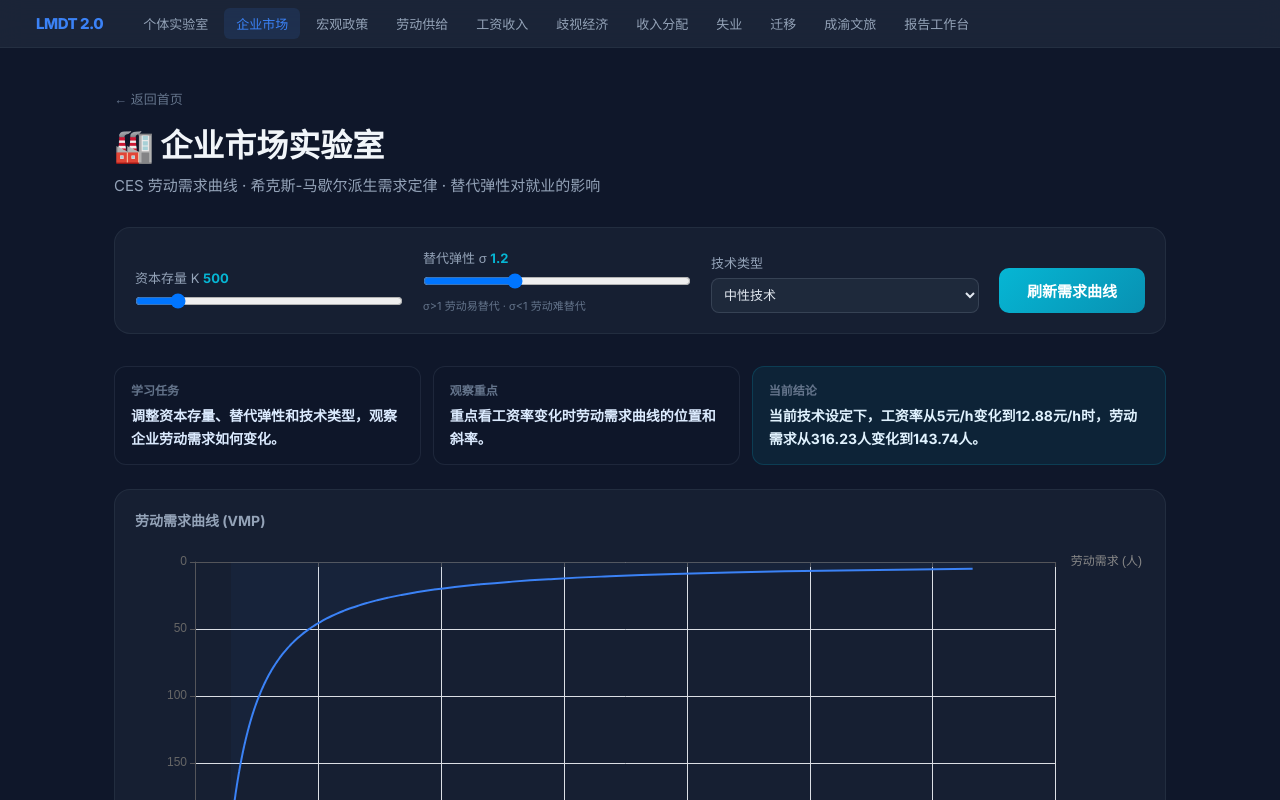
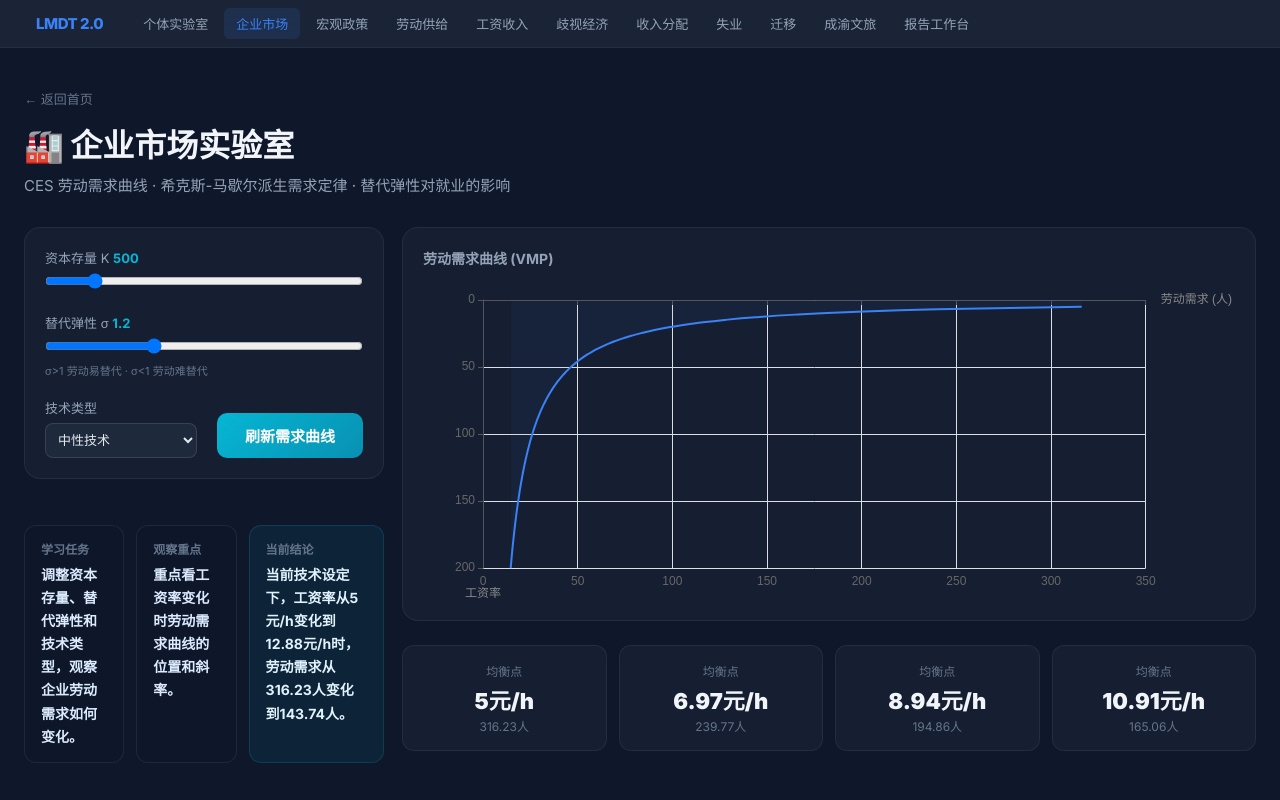
Before and after one commit to yayueli941118-art/lmdt-frontend-v2, a Vue app: page /#/lab/enterprise in a window 1280 px wide. Shown: the top 800 px of the page. Built offline with nearby package versions, Linux system fonts and the light colour scheme; no server answers.

Commit message:
Refine lab dashboard layouts

```diff
--- /dev/null
+++ b/src/components/LabDashboardLayout.vue
@@ -0,0 +1,72 @@
+<template>
+  <section class="lab-dashboard">
+    <aside class="lab-dashboard-side">
+      <slot name="controls"></slot>
+      <slot name="task"></slot>
+      <slot name="record"></slot>
+    </aside>
+    <main class="lab-dashboard-main">
+      <slot name="metrics"></slot>
+      <slot name="primary"></slot>
+    </main>
+  </section>
+  <section v-if="$slots.secondary" class="lab-dashboard-secondary">
+    <slot name="secondary"></slot>
+  </section>
+</template>
+
+<style scoped>
+.lab-dashboard {
+  display: grid;
+  grid-template-columns: minmax(280px, 360px) minmax(0, 1fr);
+  gap: 18px;
+  align-items: start;
+  margin-bottom: 24px;
+}
+.lab-dashboard-side {
+  position: sticky;
+  top: 62px;
+  display: grid;
+  gap: 14px;
+  min-width: 0;
+}
+.lab-dashboard-main {
+  display: grid;
+  gap: 16px;
+  min-width: 0;
+}
+.lab-dashboard-secondary {
+  display: grid;
+  gap: 20px;
+  min-width: 0;
+}
+:deep(.lab-controls) {
+  margin-bottom: 0;
+}
+:deep(.control-band) {
+  margin-bottom: 0;
+}
+:deep(.learning-card) {
+  margin-bottom: 0;
+}
+:deep(.record-panel) {
+  margin-bottom: 0;
+}
+:deep(.chart-card) {
+  margin-bottom: 0;
+}
+:deep(.cards-row) {
+  margin-bottom: 0;
+}
+:deep(.lab-results) {
+  min-width: 0;
+}
+@media (max-width: 1020px) {
+  .lab-dashboard {
+    grid-template-columns: 1fr;
+  }
+  .lab-dashboard-side {
+    position: static;
+  }
+}
+</style>
--- a/src/views/ChengyuTourismLab.vue
+++ b/src/views/ChengyuTourismLab.vue
@@ -6,6 +6,8 @@
       <p>岗位需求预测 · 技能缺口诊断 · 薪酬吸引力模拟 · 政策情景比较</p>
     </div>
 
+    <LabDashboardLayout>
+      <template #controls>
     <section class="lab-controls">
       <div class="control-group">
         <label>城市</label>
@@ -43,20 +45,26 @@
         {{ loading ? '实时更新中…' : '刷新仿真' }}
       </button>
     </section>
+      </template>
 
+      <template #task>
     <LearningTaskCard
       task="设置城市、业态、游客增长和数字化水平，预测成渝文旅产业不同岗位的需求变化。"
       observe="重点观察数字化水平提高后，数字营销、数据分析、智慧景区运营等岗位是否上升。"
       :conclusion="tourismConclusion"
     />
+      </template>
 
+      <template #record>
     <ExperimentRecordPanel
       experiment-name="成渝文旅产业劳动力需求预测"
       :parameters="recordParameters"
       :metrics="recordMetrics"
       :conclusion="tourismConclusion"
     />
+      </template>
 
+      <template #metrics>
     <section class="cards-row">
       <div class="stat-card">
         <span class="stat-label">总岗位需求</span>
@@ -79,7 +87,9 @@
         <span class="stat-val small">{{ result?.policies.recommended || '待计算' }}</span>
       </div>
     </section>
+      </template>
 
+      <template #primary>
     <section class="section-block">
       <div class="section-head">
         <span>A</span>
@@ -99,7 +109,9 @@
         </div>
       </div>
     </section>
+      </template>
 
+      <template #secondary>
     <section class="section-block">
       <div class="section-head">
         <span>B</span>
@@ -196,6 +208,8 @@
         课堂讨论：培训补贴更偏向补齐学生和劳动者能力，数字化投资会推高数字岗位需求，区域人才流动便利化则有助于缓解成都与重庆之间的人才错配。组合政策通常更适合“需求扩张 + 技能升级”同时发生的文旅场景。
       </p>
     </section>
+      </template>
+    </LabDashboardLayout>
   </div>
 </template>
 
@@ -205,6 +219,7 @@ import axios from 'axios'
 import { apiUrl } from '../lib/api'
 import LearningTaskCard from '../components/LearningTaskCard.vue'
 import ExperimentRecordPanel from '../components/ExperimentRecordPanel.vue'
+import LabDashboardLayout from '../components/LabDashboardLayout.vue'
 import VChart from 'vue-echarts'
 import { use } from 'echarts/core'
 import { BarChart, LineChart, GaugeChart } from 'echarts/charts'
@@ -412,7 +427,7 @@ onMounted(run)
 </script>
 
 <style scoped>
-.lab { max-width: 1180px; margin: 0 auto; padding: 40px 24px 72px; }
+.lab { max-width: 1280px; margin: 0 auto; padding: 40px 24px 72px; }
 .lab-header { margin-bottom: 28px; }
 .back-link { color: #64748b; text-decoration: none; font-size: 13px; }
 .lab-header h1 { margin: 12px 0 8px; color: #f8fafc; font-size: 34px; font-weight: 900; }
--- a/src/views/DiscriminationLab.vue
+++ b/src/views/DiscriminationLab.vue
@@ -6,6 +6,8 @@
       <p>Oaxaca-Blinder 工资分解 · 三因素分解（禀赋/系数/交互） · 贝克尔偏见模型</p>
     </div>
 
+    <LabDashboardLayout>
+      <template #controls>
     <div class="lab-controls">
       <div class="control-group">
         <label>歧视程度 <span class="val">{{ discPct }}%</span></label>
@@ -21,13 +23,17 @@
         {{ loading ? '实时更新中…' : '刷新分解' }}
       </button>
     </div>
+      </template>
 
+      <template #task>
     <LearningTaskCard
       task="调整歧视程度和教育差距，观察工资差异可解释部分与不可解释部分的变化。"
       observe="重点区分禀赋差异、系数差异和不可解释差异。"
       :conclusion="discriminationConclusion"
     />
+      </template>
 
+      <template #primary>
     <div v-if="result" class="lab-results">
       <!-- 总览 -->
       <div class="cards-row">
@@ -94,6 +100,8 @@
         思考：歧视不是有效率的市场选择，它会压低一部分劳动者的人力资本回报，也会让企业错过真实生产率。公平就业政策的意义，可以从这里转化为可观察的工资分解。
       </p>
     </div>
+      </template>
+    </LabDashboardLayout>
   </div>
 </template>
 
@@ -102,6 +110,7 @@ import { ref, computed, onMounted, watch } from 'vue'
 import axios from 'axios'
 import { apiUrl } from '../lib/api'
 import LearningTaskCard from '../components/LearningTaskCard.vue'
+import LabDashboardLayout from '../components/LabDashboardLayout.vue'
 import VChart from 'vue-echarts'
 import { use } from 'echarts/core'
 import { BarChart } from 'echarts/charts'
@@ -192,7 +201,7 @@ onMounted(run)
 </script>
 
 <style scoped>
-.lab { max-width: 1100px; margin: 0 auto; padding: 40px 24px; }
+.lab { max-width: 1280px; margin: 0 auto; padding: 40px 24px; }
 .lab-header { margin-bottom: 32px; }
 .back-link { color: #64748b; text-decoration: none; font-size: 13px; }
 .lab-header h1 { font-size: 32px; font-weight: 900; margin: 12px 0 8px; color: #f1f5f9; }
--- a/src/views/EnterpriseLab.vue
+++ b/src/views/EnterpriseLab.vue
@@ -6,6 +6,8 @@
       <p>CES 劳动需求曲线 · 希克斯-马歇尔派生需求定律 · 替代弹性对就业的影响</p>
     </div>
 
+    <LabDashboardLayout>
+      <template #controls>
     <div class="lab-controls">
       <div class="control-group">
         <label>资本存量 K <span class="val">{{ K }}</span></label>
@@ -28,13 +30,17 @@
         {{ loading ? '实时更新中…' : '刷新需求曲线' }}
       </button>
     </div>
+      </template>
 
+      <template #task>
     <LearningTaskCard
       task="调整资本存量、替代弹性和技术类型，观察企业劳动需求如何变化。"
       observe="重点看工资率变化时劳动需求曲线的位置和斜率。"
       :conclusion="demandConclusion"
     />
+      </template>
 
+      <template #primary>
     <div v-if="demandResult" class="lab-results">
       <div class="chart-card">
         <h3>劳动需求曲线 (VMP)</h3>
@@ -49,6 +55,9 @@
         </div>
       </div>
     </div>
+      </template>
+
+      <template #secondary>
 
     <!-- 要素配置 -->
     <div class="section-divider">
@@ -108,6 +117,8 @@
         思考：技术进步不只是“机器替代人”。当资本和劳动形成互补，企业的关键选择会转向岗位再设计、技能培训和人机协同，让效率提升转化为更高质量的就业。
       </p>
     </div>
+      </template>
+    </LabDashboardLayout>
   </div>
 </template>
 
@@ -116,6 +127,7 @@ import { ref, computed, onMounted, watch } from 'vue'
 import axios from 'axios'
 import { apiUrl } from '../lib/api'
 import LearningTaskCard from '../components/LearningTaskCard.vue'
+import LabDashboardLayout from '../components/LabDashboardLayout.vue'
 import VChart from 'vue-echarts'
 import { use } from 'echarts/core'
 import { LineChart, BarChart } from 'echarts/charts'
@@ -244,7 +256,7 @@ onMounted(() => {
 </script>
 
 <style scoped>
-.lab { max-width: 1100px; margin: 0 auto; padding: 40px 24px; }
+.lab { max-width: 1280px; margin: 0 auto; padding: 40px 24px; }
 .lab-header { margin-bottom: 32px; }
 .back-link { color: #64748b; text-decoration: none; font-size: 13px; }
 .lab-header h1 { font-size: 32px; font-weight: 900; margin: 12px 0 8px; color: #f1f5f9; }
--- a/src/views/IncomeDistributionLab.vue
+++ b/src/views/IncomeDistributionLab.vue
@@ -22,6 +22,8 @@
       </div>
     </section>
 
+    <LabDashboardLayout>
+      <template #controls>
     <div class="lab-controls">
       <div class="control-group">
         <label>技能溢价 <span class="val">{{ skillPremium }}%</span></label>
@@ -40,13 +42,17 @@
         <input type="range" v-model.number="educationEqualizer" min="0" max="60" step="5">
       </div>
     </div>
+      </template>
 
+      <template #task>
     <LearningTaskCard
       task="调整技能溢价、收入集中度和再分配政策，观察收入分配是否更均衡。"
       observe="重点看洛伦兹曲线、基尼系数和低收入组增益。"
       :conclusion="incomeConclusion"
     />
+      </template>
 
+      <template #metrics>
     <div class="cards-row">
       <div class="stat-card">
         <span class="stat-label">市场收入 Gini</span>
@@ -65,7 +71,9 @@
         <span class="stat-val">+{{ metrics.bottomGain }}%</span>
       </div>
     </div>
+      </template>
 
+      <template #primary>
     <div class="lab-results two-col">
       <div class="chart-card">
         <h3>洛伦兹曲线：市场分配 vs 政策调节后</h3>
@@ -76,7 +84,9 @@
         <v-chart :option="decileOption" autoresize style="height:340px" />
       </div>
     </div>
+      </template>
 
+      <template #secondary>
     <section class="insight-panel">
       <div>
         <span class="panel-label">观察提示</span>
@@ -87,12 +97,15 @@
         <p>学生可以看到，高质量发展需要效率，也需要通过教育、培训、社会保障和初次分配制度改善，让发展成果更公平地惠及劳动者。</p>
       </div>
     </section>
+      </template>
+    </LabDashboardLayout>
   </div>
 </template>
 
 <script setup>
 import { computed, ref } from 'vue'
 import LearningTaskCard from '../components/LearningTaskCard.vue'
+import LabDashboardLayout from '../components/LabDashboardLayout.vue'
 import VChart from 'vue-echarts'
 import { use } from 'echarts/core'
 import { BarChart, LineChart } from 'echarts/charts'
@@ -213,7 +226,7 @@ const decileOption = computed(() => ({
 </script>
 
 <style scoped>
-.lab { max-width: 1180px; margin: 0 auto; padding: 40px 24px 72px; }
+.lab { max-width: 1280px; margin: 0 auto; padding: 40px 24px 72px; }
 .lab-header { margin-bottom: 24px; }
 .back-link { color: #64748b; text-decoration: none; font-size: 13px; }
 .chapter-kicker { margin-top: 18px; color: #16a34a; font-size: 12px; font-weight: 800; letter-spacing: 1px; text-transform: uppercase; }
--- a/src/views/MacroLab.vue
+++ b/src/views/MacroLab.vue
@@ -6,6 +6,8 @@
       <p>贝弗里奇曲线 · 结构性失业诊断 · AI 冲击 · 政策组合实验</p>
     </div>
 
+    <LabDashboardLayout>
+      <template #controls>
     <div class="lab-controls">
       <div class="control-group">
         <label>AI冲击 <span class="val">{{ aiRisk }}%</span></label>
@@ -27,13 +29,17 @@
         {{ loading ? '实时更新中…' : '刷新贝弗里奇模拟' }}
       </button>
     </div>
+      </template>
 
+      <template #task>
     <LearningTaskCard
       task="调整 AI 冲击、技能错配和政策组合，观察贝弗里奇曲线如何移动。"
       observe="重点看失业率、空缺率和自然失业率之间的缺口。"
       :conclusion="macroConclusion"
     />
+      </template>
 
+      <template #primary>
     <div v-if="result" class="lab-results">
       <!-- 诊断卡 -->
       <div class="diagnosis-card" :class="'diag-' + result.diagnosis_level.toLowerCase()">
@@ -69,6 +75,8 @@
         思考：贝弗里奇曲线外移时，问题往往不只是“岗位少”，还包括技能、地区和信息错配。就业优先政策的落点，可以具体化为培训补贴、公共就业服务和岗位信息平台。
       </p>
     </div>
+      </template>
+    </LabDashboardLayout>
   </div>
 </template>
 
@@ -77,6 +85,7 @@ import { ref, computed, onMounted, watch } from 'vue'
 import axios from 'axios'
 import { apiUrl } from '../lib/api'
 import LearningTaskCard from '../components/LearningTaskCard.vue'
+import LabDashboardLayout from '../components/LabDashboardLayout.vue'
 import VChart from 'vue-echarts'
 import { use } from 'echarts/core'
 import { LineChart } from 'echarts/charts'
@@ -142,7 +151,7 @@ onMounted(run)
 </script>
 
 <style scoped>
-.lab { max-width: 1100px; margin: 0 auto; padding: 40px 24px; }
+.lab { max-width: 1280px; margin: 0 auto; padding: 40px 24px; }
 .lab-header { margin-bottom: 32px; }
 .back-link { color: #64748b; text-decoration: none; font-size: 13px; }
 .lab-header h1 { font-size: 32px; font-weight: 900; margin: 12px 0 8px; color: #f1f5f9; }
--- a/src/views/MigrationLab.vue
+++ b/src/views/MigrationLab.vue
@@ -6,6 +6,8 @@
       <p>把“要不要去大城市”拆成工资溢价、一次性成本、心理成本、家庭联动和回本窗口。</p>
     </div>
 
+    <LabDashboardLayout>
+      <template #controls>
     <section class="control-band">
       <div class="control-group">
         <label>迁移年龄 <span>{{ migrateAge }} 岁</span></label>
@@ -37,13 +39,17 @@
         {{ loading ? '实时更新中...' : '刷新模拟' }}
       </button>
     </section>
+      </template>
 
+      <template #task>
     <LearningTaskCard
       task="调整迁移年龄、工资溢价和迁移成本，先判断是否值得迁移。"
       observe="重点看累计 NPV 是否穿过 0 线，以及回本时间是否足够早。"
       :conclusion="migrationConclusion"
     />
+      </template>
 
+      <template #primary>
     <section v-if="decision" class="decision-panel" :class="decisionClass">
       <div>
         <span class="decision-eyebrow">迁移建议</span>
@@ -114,6 +120,8 @@
       <strong>思考：</strong>
       迁移不是“工资高就去”，而是空间套利的净现值问题。年轻、工资溢价高、一次性成本低、家庭联动损失小，NPV 曲线更快穿过 0 线；反之，即使工资上涨，也可能因为回收期太短或家庭成本太高而不迁移。
     </section>
+      </template>
+    </LabDashboardLayout>
   </div>
 </template>
 
@@ -122,6 +130,7 @@ import { computed, onMounted, ref, watch } from 'vue'
 import axios from 'axios'
 import { apiUrl } from '../lib/api'
 import LearningTaskCard from '../components/LearningTaskCard.vue'
+import LabDashboardLayout from '../components/LabDashboardLayout.vue'
 import VChart from 'vue-echarts'
 import { use } from 'echarts/core'
 import { BarChart, LineChart } from 'echarts/charts'
@@ -281,7 +290,7 @@ onMounted(run)
 </script>
 
 <style scoped>
-.lab { max-width: 1180px; margin: 0 auto; padding: 40px 24px 56px; color: #f1f5f9; }
+.lab { max-width: 1280px; margin: 0 auto; padding: 40px 24px 56px; color: #f1f5f9; }
 .lab-header { margin-bottom: 28px; }
 .back-link { color: #94a3b8; text-decoration: none; font-size: 13px; }
 .lab-header h1 { font-size: 34px; font-weight: 900; margin: 12px 0 8px; letter-spacing: 0; }
--- a/src/views/SupplyLab.vue
+++ b/src/views/SupplyLab.vue
@@ -6,6 +6,8 @@
       <p>收入效应 vs 替代效应分解 · Cobb-Douglas 效用函数 · 向后弯曲劳动供给曲线</p>
     </div>
 
+    <LabDashboardLayout>
+      <template #controls>
     <div class="lab-controls">
       <div class="control-group">
         <label>初始工资率 <span class="val">{{ wage_initial }} 元/小时</span></label>
@@ -24,13 +26,17 @@
         {{ loading ? '实时更新中…' : '刷新模拟' }}
       </button>
     </div>
+      </template>
 
+      <template #task>
     <LearningTaskCard
       task="调整工资率和闲暇偏好，判断工资上涨是否一定会增加劳动供给。"
       observe="比较替代效应、收入效应和总效应的方向。"
       :conclusion="supplyConclusion"
     />
+      </template>
 
+      <template #primary>
     <div v-if="result" class="lab-results">
       <!-- 效应卡片 -->
       <div class="cards-row">
@@ -96,6 +102,8 @@
         思考：工资提高不一定意味着劳动时间无限增加。体面劳动既关注收入，也关注休息、家庭责任和劳动者福祉，这正是劳动供给曲线背后的现实含义。
       </p>
     </div>
+      </template>
+    </LabDashboardLayout>
   </div>
 </template>
 
@@ -104,6 +112,7 @@ import { ref, computed, onMounted, watch } from 'vue'
 import axios from 'axios'
 import { apiUrl } from '../lib/api'
 import LearningTaskCard from '../components/LearningTaskCard.vue'
+import LabDashboardLayout from '../components/LabDashboardLayout.vue'
 import VChart from 'vue-echarts'
 import { use } from 'echarts/core'
 import { LineChart } from 'echarts/charts'
@@ -180,7 +189,7 @@ onMounted(run)
 </script>
 
 <style scoped>
-.lab { max-width: 1100px; margin: 0 auto; padding: 40px 24px; }
+.lab { max-width: 1280px; margin: 0 auto; padding: 40px 24px; }
 .lab-header { margin-bottom: 32px; }
 .back-link { color: #64748b; text-decoration: none; font-size: 13px; transition: color .2s; }
 .back-link:hover { color: #94a3b8; }
--- a/src/views/UnemploymentLab.vue
+++ b/src/views/UnemploymentLab.vue
@@ -6,6 +6,8 @@
       <p>摩擦性/结构性/周期性失业分解 · 自然失业率 · 最低工资冲击 · 贝弗里奇曲线</p>
     </div>
 
+    <LabDashboardLayout>
+      <template #controls>
         <div class="lab-controls">
           <div class="control-group">
             <label>自然失业率 <span class="val">{{ naturalRate }}%</span></label>
@@ -31,32 +33,43 @@
             {{ loading ? '实时更新中…' : '刷新失业率' }}
           </button>
         </div>
+      </template>
 
+      <template #task>
         <LearningTaskCard
           task="调整自然失业率、最低工资、救济和技能错配，观察失业结构如何变化。"
           observe="重点区分摩擦性、结构性、技术性和周期性失业。"
           :conclusion="unemploymentConclusion"
         />
+      </template>
 
+      <template #record>
         <ExperimentRecordPanel
           experiment-name="失业经济学"
           :parameters="recordParameters"
           :metrics="recordMetrics"
           :conclusion="combinedConclusion"
         />
+      </template>
 
-    <div v-if="result" class="lab-results">
-      <div class="cards-row">
+      <template #metrics>
+        <div v-if="result" class="cards-row">
           <div class="stat-card" v-for="(v,k) in result.breakdown" :key="k">
             <span class="stat-label">{{ {frictional:'摩擦性',structural:'结构性',minimum_wage_effect:'最低工资',technological:'技术性',cyclical:'周期性'}[k] || k }}</span>
             <span class="stat-val">{{ v }}%</span>
           </div>
         </div>
+      </template>
 
-      <div class="chart-card">
+      <template #primary>
+        <div v-if="result" class="chart-card">
           <h3>失业率动态收敛 (48个月)</h3>
-        <v-chart :option="uChart" autoresize style="height:280px" />
+          <v-chart :option="uChart" autoresize style="height:360px" />
         </div>
+      </template>
+
+      <template #secondary>
+        <div v-if="result" class="lab-results">
 
       <!-- 最低工资冲击 -->
       <div class="section-divider"><span>⚡ 最低工资冲击分析</span></div>
@@ -148,6 +161,8 @@
         </p>
       </div>
     </div>
+      </template>
+    </LabDashboardLayout>
   </div>
 </template>
 
@@ -157,6 +172,7 @@ import axios from 'axios'
 import { apiUrl } from '../lib/api'
 import LearningTaskCard from '../components/LearningTaskCard.vue'
 import ExperimentRecordPanel from '../components/ExperimentRecordPanel.vue'
+import LabDashboardLayout from '../components/LabDashboardLayout.vue'
 import VChart from 'vue-echarts'
 import { use } from 'echarts/core'
 import { LineChart } from 'echarts/charts'
@@ -314,7 +330,7 @@ onMounted(() => {
 </script>
 
 <style scoped>
-.lab { max-width: 1100px; margin: 0 auto; padding: 40px 24px; }
+.lab { max-width: 1280px; margin: 0 auto; padding: 40px 24px; }
 .lab-header { margin-bottom: 32px; }
 .back-link { color: #64748b; text-decoration: none; font-size: 13px; }
 .lab-header h1 { font-size: 32px; font-weight: 900; margin: 12px 0 8px; color: #f1f5f9; }
--- a/src/views/WageLab.vue
+++ b/src/views/WageLab.vue
@@ -6,6 +6,8 @@
       <p>明瑟方程扩展 · 工资分布模拟 · 基尼系数 · 行业/地区/所有制溢价</p>
     </div>
 
+    <LabDashboardLayout>
+      <template #controls>
         <div class="lab-controls">
           <div class="control-group">
             <label>受教育年限 <span class="val">{{ edu }}</span></label>
@@ -31,22 +33,27 @@
             {{ loading ? '实时更新中…' : '刷新工资分布' }}
           </button>
         </div>
+      </template>
 
+      <template #task>
         <LearningTaskCard
           task="调整教育、经验、行业和地区，观察工资分布与收入差距如何改变。"
           observe="重点看预测月薪、基尼系数和 P90/P10 的同步变化。"
           :conclusion="wageConclusion"
         />
+      </template>
 
+      <template #record>
         <ExperimentRecordPanel
           experiment-name="工资决定与收入差距"
           :parameters="recordParameters"
           :metrics="recordMetrics"
           :conclusion="wageConclusion"
         />
+      </template>
 
-    <div v-if="result" class="lab-results">
-      <div class="cards-row">
+      <template #metrics>
+        <div v-if="result" class="cards-row">
           <div class="stat-card">
             <span class="stat-label">预测月薪</span>
             <span class="stat-val">{{ result.statistics.mean }}元</span>
@@ -64,17 +71,23 @@
             <span class="stat-val">{{ result.statistics.p90_p10_ratio }}x</span>
           </div>
         </div>
+      </template>
 
+      <template #primary>
+        <div v-if="result" class="chart-pair">
           <div class="chart-card">
             <h3>工资分布直方图</h3>
-        <v-chart :option="histChart" autoresize style="height:300px" />
+            <v-chart :option="histChart" autoresize style="height:340px" />
           </div>
-
-      <!-- 十分位数 -->
           <div class="chart-card">
             <h3>十分位数分布</h3>
-        <v-chart :option="decileChart" autoresize style="height:220px" />
+            <v-chart :option="decileChart" autoresize style="height:260px" />
           </div>
+        </div>
+      </template>
+
+      <template #secondary>
+        <div v-if="result" class="lab-results">
 
       <!-- 行业/地区对比 -->
       <div class="section-divider"><span>🏢 行业 & 地区对比</span></div>
@@ -111,6 +124,8 @@
         思考：工资差距要先拆开看，哪些来自教育和经验回报，哪些来自行业、地区与制度性差异。共同富裕不是抹平激励，而是让努力和能力有更公平的回报通道。
       </p>
     </div>
+      </template>
+    </LabDashboardLayout>
   </div>
 </template>
 
@@ -120,6 +135,7 @@ import axios from 'axios'
 import { apiUrl } from '../lib/api'
 import LearningTaskCard from '../components/LearningTaskCard.vue'
 import ExperimentRecordPanel from '../components/ExperimentRecordPanel.vue'
+import LabDashboardLayout from '../components/LabDashboardLayout.vue'
 import VChart from 'vue-echarts'
 import { use } from 'echarts/core'
 import { BarChart, LineChart } from 'echarts/charts'
@@ -233,7 +249,7 @@ onMounted(() => {
 </script>
 
 <style scoped>
-.lab { max-width: 1100px; margin: 0 auto; padding: 40px 24px; }
+.lab { max-width: 1280px; margin: 0 auto; padding: 40px 24px; }
 .lab-header { margin-bottom: 32px; }
 .back-link { color: #64748b; text-decoration: none; font-size: 13px; }
 .lab-header h1 { font-size: 32px; font-weight: 900; margin: 12px 0 8px; color: #f1f5f9; }
@@ -256,6 +272,7 @@ onMounted(() => {
 
 .chart-card { background: rgba(30,41,59,0.5); border: 1px solid rgba(148,163,184,0.1); border-radius: 16px; padding: 20px; margin-bottom: 24px; }
 .chart-card h3 { color: #94a3b8; font-size: 14px; font-weight: 700; margin: 0 0 12px; }
+.chart-pair { display: grid; grid-template-columns: minmax(0, 1.25fr) minmax(280px, .75fr); gap: 16px; min-width: 0; }
 
 .section-divider { display: flex; align-items: center; gap: 16px; margin: 48px 0 24px; color: #94a3b8; font-size: 15px; font-weight: 700; }
 .section-divider::after { content: ''; flex: 1; height: 1px; background: rgba(148,163,184,0.08); }
@@ -265,6 +282,7 @@ onMounted(() => {
 .decomp-val { color: #06b6d4; font-weight: 600; }
 .policy-note { margin: -4px 0 24px; color: #94a3b8; font-size: 13px; line-height: 1.8; background: rgba(245,158,11,0.08); border: 1px solid rgba(245,158,11,0.16); border-radius: 12px; padding: 14px 16px; }
 
+@media (max-width: 900px) { .chart-pair { grid-template-columns: 1fr; } }
 @media (max-width: 768px) { .lab { padding: 28px 16px; } .lab-header h1 { font-size: 26px; } .lab-controls { display: grid; grid-template-columns: 1fr; } .cards-row { grid-template-columns: repeat(2, 1fr); } }
 @media (max-width: 520px) { .cards-row { grid-template-columns: 1fr; } .chart-card { padding: 14px; } .decomp-item { align-items: flex-start; flex-direction: column; gap: 3px; } }
 </style>
```
Lines whose indentation alone changed are shown as unchanged.
